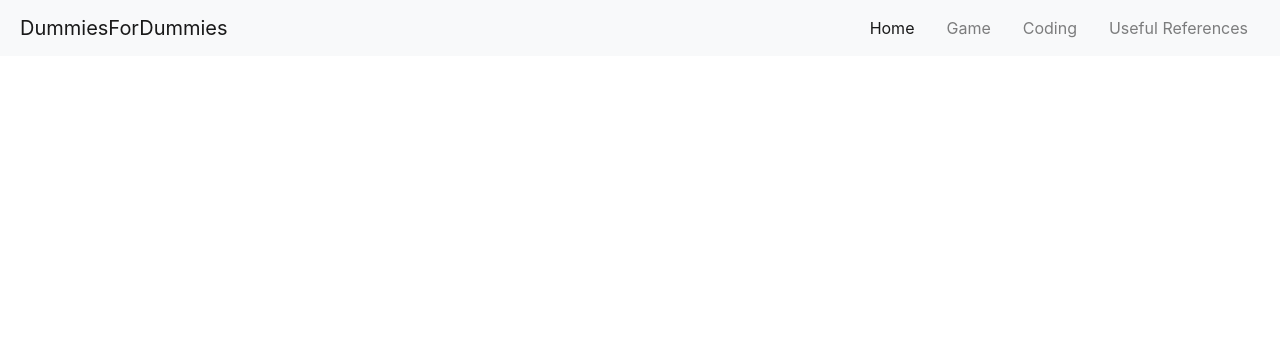
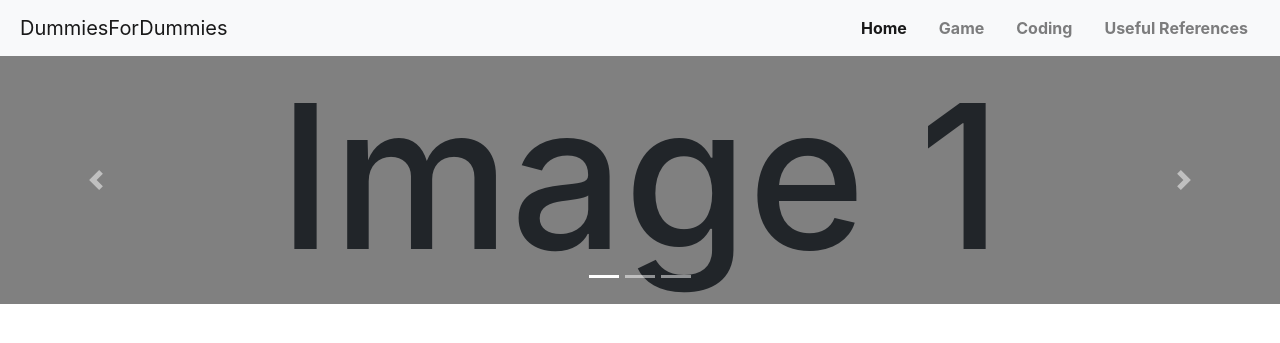
Before and after one commit to KawshikManikantan/DummiesForDummies, a Flask app: page / in a window 1280 px wide. Shown: the top 343 px of the page. Run offline with Flask 2, Linux system fonts and the light colour scheme; some libraries are stand-ins or nearby versions.

Commit message:
Created the structure for image slide(or carousel) with bootstrap 4 classes

```diff
--- /dev/null
+++ b/WebApp/static/navbar.css
@@ -0,0 +1,4 @@
+.links{
+    font-weight: bold;
+    font: black;
+}
--- a/WebApp/templates/index.html
+++ b/WebApp/templates/index.html
@@ -3,4 +3,28 @@
 {% endblock head %}
 
 {% block body %}
+    <div id="demo" class="carousel slide" data-ride="carousel" style="background-color: gray;">
+        <ol class="carousel-indicators">
+            <li data-target="#demo" data-slide-to="0" class="active"></li>
+            <li data-target="#demo" data-slide-to="1"></li>
+            <li data-target="#demo" data-slide-to="2"></li>
+        </ol>
+        <div class="carousel-inner">
+            <div class="carousel-item active">
+                <h1 class="d-block w-100" style="text-align: center; font-size: 200px;">Image 1</h1>
+            </div>
+            <div class="carousel-item">
+                <h1 class="d-block w-100" style="text-align: center; font-size: 200px;">Image 2</h1>
+            </div>
+            <div class="carousel-item">
+                <h1 class="d-block w-100" style="text-align: center; font-size: 200px;">Image 3</h1>
+            </div>
+        </div>
+        <a class="carousel-control-prev" href="#demo" data-slide="prev">
+            <span class="carousel-control-prev-icon"></span>
+        </a>
+        <a class="carousel-control-next" href="#demo" data-slide="next">
+            <span class="carousel-control-next-icon"></span>
+        </a>
+    </div>
 {% endblock body %}
--- a/WebApp/templates/layout.html
+++ b/WebApp/templates/layout.html
@@ -3,10 +3,11 @@
 <head>
     <meta charset="UTF-8">
     <meta name="viewport" content="width=device-width, initial-scale=1.0, shrink-to-fit=no">
-    <link rel="stylesheet" href="https://stackpath.bootstrapcdn.com/bootstrap/4.5.2/css/bootstrap.min.css" integrity="sha384-JcKb8q3iqJ61gNV9KGb8thSsNjpSL0n8PARn9HuZOnIxN0hoP+VmmDGMN5t9UJ0Z" crossorigin="anonymous">
-    <script src="https://code.jquery.com/jquery-3.2.1.slim.min.js" integrity="sha384-KJ3o2DKtIkvYIK3UENzmM7KCkRr/rE9/Qpg6aAZGJwFDMVNA/GpGFF93hXpG5KkN" crossorigin="anonymous"></script>
-    <script src="https://cdnjs.cloudflare.com/ajax/libs/popper.js/1.12.9/umd/popper.min.js" integrity="sha384-ApNbgh9B+Y1QKtv3Rn7W3mgPxhU9K/ScQsAP7hUibX39j7fakFPskvXusvfa0b4Q" crossorigin="anonymous"></script>
-    <script src="https://maxcdn.bootstrapcdn.com/bootstrap/4.0.0/js/bootstrap.min.js" integrity="sha384-JZR6Spejh4U02d8jOt6vLEHfe/JQGiRRSQQxSfFWpi1MquVdAyjUar5+76PVCmYl" crossorigin="anonymous"></script>
+    <link rel="stylesheet" href="https://maxcdn.bootstrapcdn.com/bootstrap/4.5.2/css/bootstrap.min.css">
+    <script src="https://ajax.googleapis.com/ajax/libs/jquery/3.5.1/jquery.min.js"></script>
+    <script src="https://cdnjs.cloudflare.com/ajax/libs/popper.js/1.16.0/umd/popper.min.js"></script>
+    <script src="https://maxcdn.bootstrapcdn.com/bootstrap/4.5.2/js/bootstrap.min.js"></script>
+    <link rel="stylesheet" href="{{ url_for('static', filename='navbar.css') }}">
     {% block head %}
     {% endblock head %}
 </head>
@@ -19,16 +20,16 @@
         <div class="collapse navbar-collapse justify-content-end" id="navbarSupportedContent">
             <ul class="navbar-nav">
                 <li class="nav-item mx-2">
-                    <a href="#" class="nav-link active">Home</a>
+                    <a href="#" class="nav-link active links">Home</a>
                 </li>
                 <li class="nav-item mx-2">
-                    <a href="#" class="nav-link">Game</a>
+                    <a href="#" class="nav-link links">Game</a>
                 </li>
                 <li class="nav-item mx-2">
-                    <a href="#" class="nav-link">Coding</a>
+                    <a href="#" class="nav-link links">Coding</a>
                 </li>
                 <li class="nav-item mx-2">
-                    <a href="#" class="nav-link">Useful References</a>
+                    <a href="#" class="nav-link links">Useful References</a>
                 </li>
             </ul>
         </div>
```
